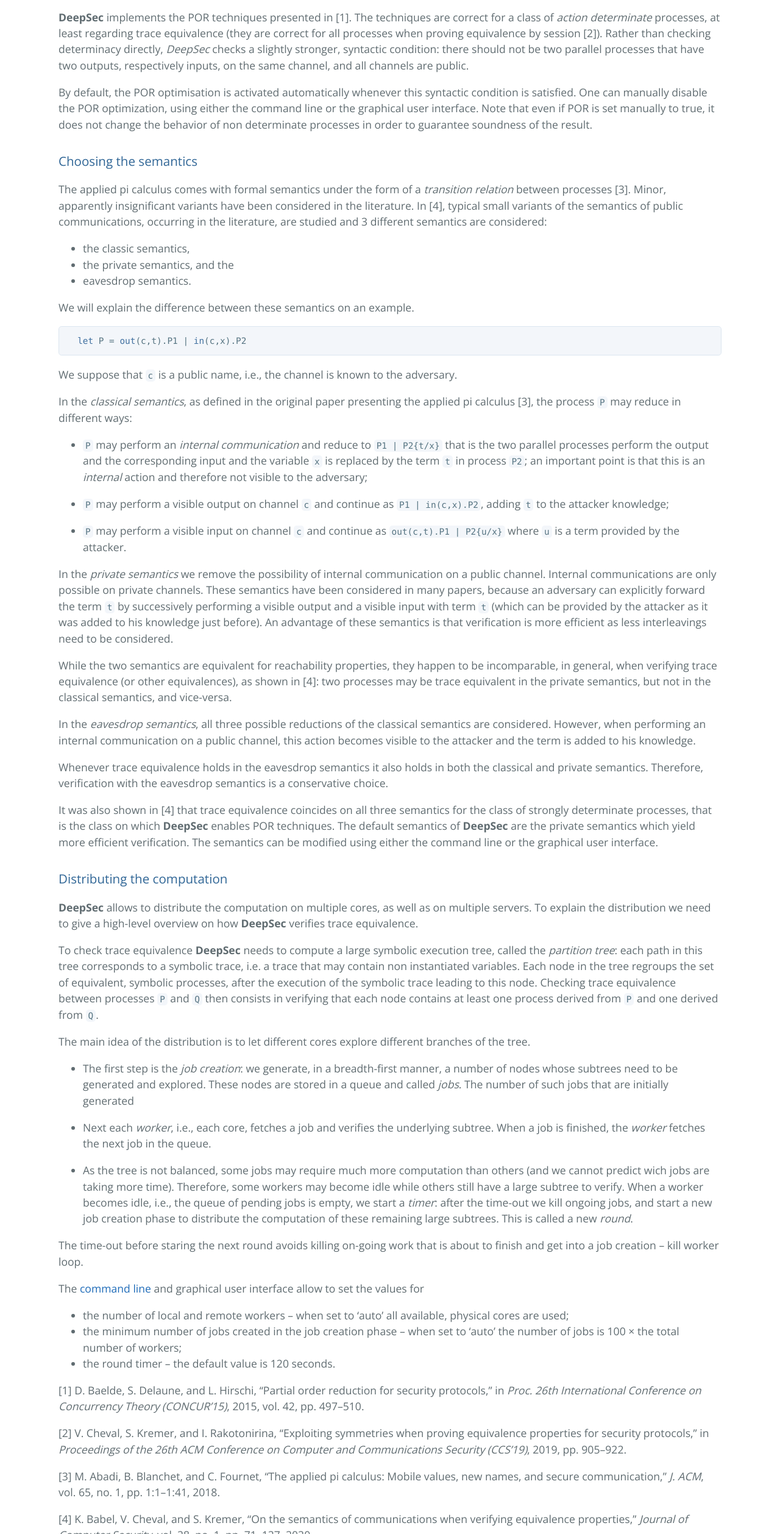
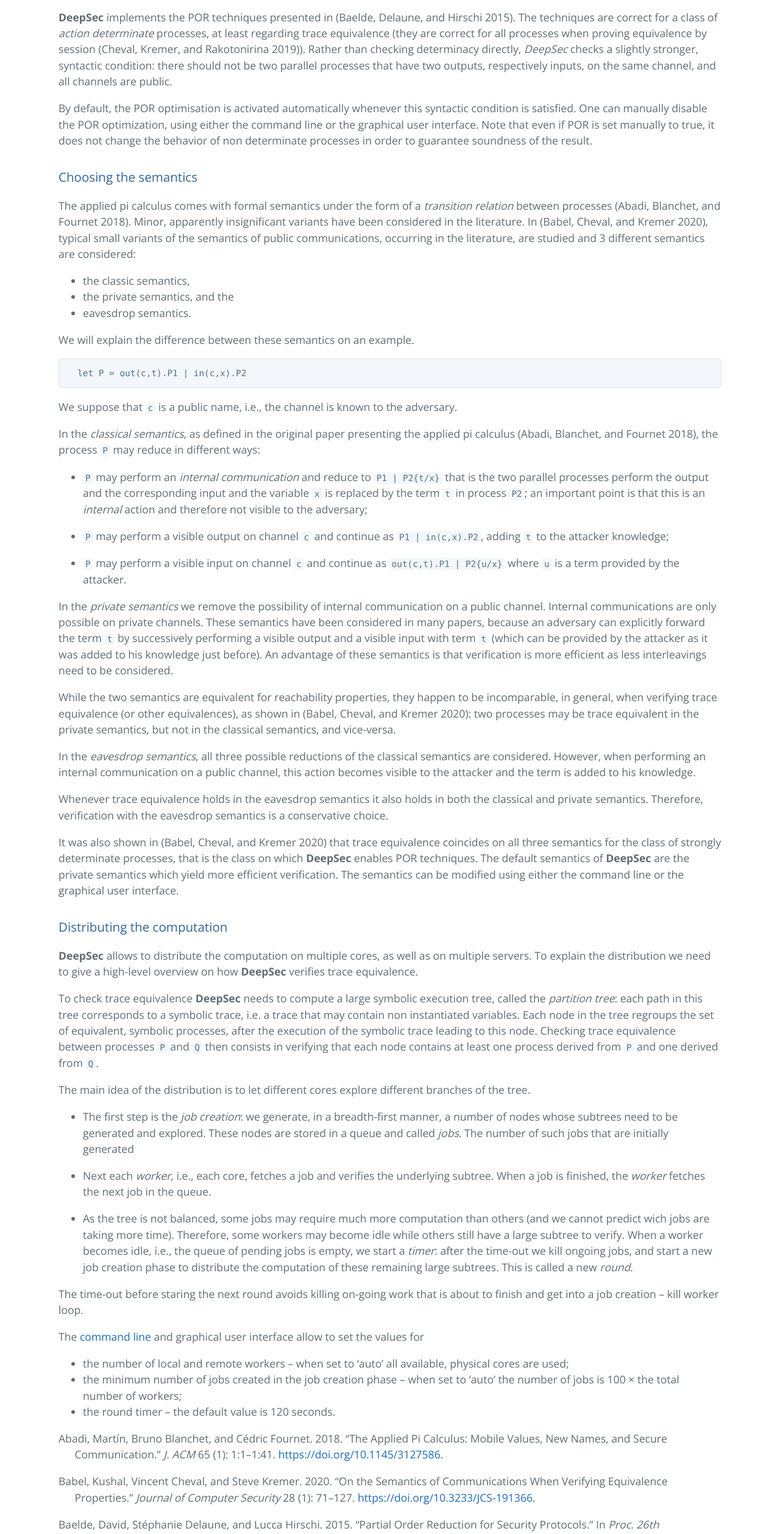
Before and after one commit to DeepSec-prover/manual, a plain HTML site: page html/advanced.html in a window 1280 px wide. Shown: the part 1229-3745 px from the top of the page at 61% size. Drawn offline with nearby package versions, Linux system fonts and the light colour scheme.

Commit message:
small patches

```diff
--- a/html/advanced.html
+++ b/html/advanced.html
@@ -121,10 +121,10 @@
 <p><strong>DeepSec</strong> provides a number of <em>advanced</em> options which require a bit more understanding of the semantics and inner working of <strong>deepsec</strong>. Below we give a slightly more in-depth explanation and pointers to relevant papers.</p>
 <h3 id="por">Partial Order Reductions</h3>
 <p>As explained in the tutorial, Partial Order Reductions (POR) are a technique to battle state explosion. Given that the number of interleavings of parallel processes is exponential, POR techniques try to avoid the need to explore <em>all</em> interleavings. For example, given actions <span class="math inline"><em>a</em>, <em>b</em>, <em>c</em>, <em>d</em></span>, sometimes the interleavings <span class="math inline"><em>a</em><em>b</em><em>c</em><em>d</em></span> and <span class="math inline"><em>a</em><em>c</em><em>b</em><em>d</em></span> may be completely equivalent in the sense that neither of them increases the attacker’s power to distinguish. One may think of this as a <em>partial order</em>: we need to consider all interleavings such that <span class="math inline"><em>a</em></span> &lt; <span class="math inline"><em>b</em>, <em>c</em></span> &lt;<span class="math inline"><em>d</em></span> where &lt; is the precedence relation, but <span class="math inline"><em>b</em></span> and <span class="math inline"><em>c</em></span> are not ordered. POR techniques then only explore one representative of each class of equivalent interleavings.</p>
-<p><strong>DeepSec</strong> implements the POR techniques presented in <span class="citation" data-cites="BDH-concur15">[1]</span>. The techniques are correct for a class of <em>action determinate</em> processes, at least regarding trace equivalence (they are correct for all processes when proving equivalence by session <span class="citation" data-cites="CKR-ccs19">[2]</span>). Rather than checking determinacy directly, <em>DeepSec</em> checks a slightly stronger, syntactic condition: there should not be two parallel processes that have two outputs, respectively inputs, on the same channel, and all channels are public.</p>
+<p><strong>DeepSec</strong> implements the POR techniques presented in <span class="citation" data-cites="BDH-concur15">(Baelde, Delaune, and Hirschi 2015)</span>. The techniques are correct for a class of <em>action determinate</em> processes, at least regarding trace equivalence (they are correct for all processes when proving equivalence by session <span class="citation" data-cites="CKR-ccs19">(Cheval, Kremer, and Rakotonirina 2019)</span>). Rather than checking determinacy directly, <em>DeepSec</em> checks a slightly stronger, syntactic condition: there should not be two parallel processes that have two outputs, respectively inputs, on the same channel, and all channels are public.</p>
 <p>By default, the POR optimisation is activated automatically whenever this syntactic condition is satisfied. One can manually disable the POR optimization, using either the command line or the graphical user interface. Note that even if POR is set manually to true, it does not change the behavior of non determinate processes in order to guarantee soundness of the result.</p>
 <h3 id="semantics">Choosing the semantics</h3>
-<p>The applied pi calculus comes with formal semantics under the form of a <em>transition relation</em> between processes <span class="citation" data-cites="ABF-jacm18">[3]</span>. Minor, apparently insignificant variants have been considered in the literature. In <span class="citation" data-cites="BCK-jcs20">[4]</span>, typical small variants of the semantics of public communications, occurring in the literature, are studied and 3 different semantics are considered:</p>
+<p>The applied pi calculus comes with formal semantics under the form of a <em>transition relation</em> between processes <span class="citation" data-cites="ABF-jacm18">(Abadi, Blanchet, and Fournet 2018)</span>. Minor, apparently insignificant variants have been considered in the literature. In <span class="citation" data-cites="BCK-jcs20">(Babel, Cheval, and Kremer 2020)</span>, typical small variants of the semantics of public communications, occurring in the literature, are studied and 3 different semantics are considered:</p>
 <ul>
 <li>the classic semantics,</li>
 <li>the private semantics, and the</li>
@@ -133,17 +133,17 @@
 <p>We will explain the difference between these semantics on an example.</p>
 <div class="sourceCode" id="cb1"><pre class="sourceCode deepsec"><code class="sourceCode deepsec"><span id="cb1-1"><a href="#cb1-1"></a>  <span class="st">let</span> P = <span class="st">out</span>(c,t).P1 | <span class="st">in</span>(c,x).P2</span></code></pre></div>
 <p>We suppose that <code>c</code> is a public name, i.e., the channel is known to the adversary.</p>
-<p>In the <em>classical semantics</em>, as defined in the original paper presenting the applied pi calculus <span class="citation" data-cites="ABF-jacm18">[3]</span>, the process <code>P</code> may reduce in different ways:</p>
+<p>In the <em>classical semantics</em>, as defined in the original paper presenting the applied pi calculus <span class="citation" data-cites="ABF-jacm18">(Abadi, Blanchet, and Fournet 2018)</span>, the process <code>P</code> may reduce in different ways:</p>
 <ul>
 <li><p><code>P</code> may perform an <em>internal communication</em> and reduce to <code>P1 | P2{t/x}</code> that is the two parallel processes perform the output and the corresponding input and the variable <code>x</code> is replaced by the term <code>t</code> in process <code>P2</code>; an important point is that this is an <em>internal</em> action and therefore not visible to the adversary;</p></li>
 <li><p><code>P</code> may perform a visible output on channel <code>c</code> and continue as <code>P1 | in(c,x).P2</code>, adding <code>t</code> to the attacker knowledge;</p></li>
 <li><p><code>P</code> may perform a visible input on channel <code>c</code> and continue as <code>out(c,t).P1 | P2{u/x}</code> where <code>u</code> is a term provided by the attacker.</p></li>
 </ul>
 <p>In the <em>private semantics</em> we remove the possibility of internal communication on a public channel. Internal communications are only possible on private channels. These semantics have been considered in many papers, because an adversary can explicitly forward the term <code>t</code> by successively performing a visible output and a visible input with term <code>t</code> (which can be provided by the attacker as it was added to his knowledge just before). An advantage of these semantics is that verification is more efficient as less interleavings need to be considered.</p>
-<p>While the two semantics are equivalent for reachability properties, they happen to be incomparable, in general, when verifying trace equivalence (or other equivalences), as shown in <span class="citation" data-cites="BCK-jcs20">[4]</span>: two processes may be trace equivalent in the private semantics, but not in the classical semantics, and vice-versa.</p>
+<p>While the two semantics are equivalent for reachability properties, they happen to be incomparable, in general, when verifying trace equivalence (or other equivalences), as shown in <span class="citation" data-cites="BCK-jcs20">(Babel, Cheval, and Kremer 2020)</span>: two processes may be trace equivalent in the private semantics, but not in the classical semantics, and vice-versa.</p>
 <p>In the <em>eavesdrop semantics</em>, all three possible reductions of the classical semantics are considered. However, when performing an internal communication on a public channel, this action becomes visible to the attacker and the term is added to his knowledge.</p>
 <p>Whenever trace equivalence holds in the eavesdrop semantics it also holds in both the classical and private semantics. Therefore, verification with the eavesdrop semantics is a conservative choice.</p>
-<p>It was also shown in <span class="citation" data-cites="BCK-jcs20">[4]</span> that trace equivalence coincides on all three semantics for the class of strongly determinate processes, that is the class on which <strong>DeepSec</strong> enables POR techniques. The default semantics of <strong>DeepSec</strong> are the private semantics which yield more efficient verification. The semantics can be modified using either the command line or the graphical user interface.</p>
+<p>It was also shown in <span class="citation" data-cites="BCK-jcs20">(Babel, Cheval, and Kremer 2020)</span> that trace equivalence coincides on all three semantics for the class of strongly determinate processes, that is the class on which <strong>DeepSec</strong> enables POR techniques. The default semantics of <strong>DeepSec</strong> are the private semantics which yield more efficient verification. The semantics can be modified using either the command line or the graphical user interface.</p>
 <h3 id="distributed">Distributing the computation</h3>
 <p><strong>DeepSec</strong> allows to distribute the computation on multiple cores, as well as on multiple servers. To explain the distribution we need to give a high-level overview on how <strong>DeepSec</strong> verifies trace equivalence.</p>
 <p>To check trace equivalence <strong>DeepSec</strong> needs to compute a large symbolic execution tree, called the <em>partition tree</em>: each path in this tree corresponds to a symbolic trace, i.e. a trace that may contain non instantiated variables. Each node in the tree regroups the set of equivalent, symbolic processes, after the execution of the symbolic trace leading to this node. Checking trace equivalence between processes <code>P</code> and <code>Q</code> then consists in verifying that each node contains at least one process derived from <code>P</code> and one derived from <code>Q</code>.</p>
@@ -160,18 +160,18 @@
 <li>the minimum number of jobs created in the job creation phase – when set to ‘auto’ the number of jobs is 100 <span class="math inline">×</span> the total number of workers;</li>
 <li>the round timer – the default value is 120 seconds.</li>
 </ul>
-<div id="refs" class="references" role="doc-bibliography">
+<div id="refs" class="references hanging-indent" role="doc-bibliography">
+<div id="ref-ABF-jacm18">
+<p>Abadi, Martín, Bruno Blanchet, and Cédric Fournet. 2018. “The Applied Pi Calculus: Mobile Values, New Names, and Secure Communication.” <em>J. ACM</em> 65 (1): 1:1–1:41. <a href="https://doi.org/10.1145/3127586">https://doi.org/10.1145/3127586</a>.</p>
+</div>
+<div id="ref-BCK-jcs20">
+<p>Babel, Kushal, Vincent Cheval, and Steve Kremer. 2020. “On the Semantics of Communications When Verifying Equivalence Properties.” <em>Journal of Computer Security</em> 28 (1): 71–127. <a href="https://doi.org/10.3233/JCS-191366">https://doi.org/10.3233/JCS-191366</a>.</p>
+</div>
 <div id="ref-BDH-concur15">
-<p>[1] D. Baelde, S. Delaune, and L. Hirschi, “Partial order reduction for security protocols,” in <em>Proc. 26th International Conference on Concurrency Theory (CONCUR’15)</em>, 2015, vol. 42, pp. 497–510.</p>
+<p>Baelde, David, Stéphanie Delaune, and Lucca Hirschi. 2015. “Partial Order Reduction for Security Protocols.” In <em>Proc. 26th International Conference on Concurrency Theory (CONCUR’15)</em>, 42:497–510. Leibniz International Proceedings in Informatics. Leibniz-Zentrum für Informatik. <a href="https://doi.org/10.4230/LIPIcs.CONCUR.2015.497">https://doi.org/10.4230/LIPIcs.CONCUR.2015.497</a>.</p>
 </div>
 <div id="ref-CKR-ccs19">
-<p>[2] V. Cheval, S. Kremer, and I. Rakotonirina, “Exploiting symmetries when proving equivalence properties for security protocols,” in <em>Proceedings of the 26th ACM Conference on Computer and Communications Security (CCS’19)</em>, 2019, pp. 905–922.</p>
-</div>
-<div id="ref-ABF-jacm18">
-<p>[3] M. Abadi, B. Blanchet, and C. Fournet, “The applied pi calculus: Mobile values, new names, and secure communication,” <em>J. ACM</em>, vol. 65, no. 1, pp. 1:1–1:41, 2018.</p>
-</div>
-<div id="ref-BCK-jcs20">
-<p>[4] K. Babel, V. Cheval, and S. Kremer, “On the semantics of communications when verifying equivalence properties,” <em>Journal of Computer Security</em>, vol. 28, no. 1, pp. 71–127, 2020.</p>
+<p>Cheval, Vincent, Steve Kremer, and Itsaka Rakotonirina. 2019. “Exploiting Symmetries When Proving Equivalence Properties for Security Protocols.” In <em>Proceedings of the 26th ACM Conference on Computer and Communications Security (CCS’19)</em>, 905–22. London, UK: ACM. <a href="https://doi.org/10.1145/3319535.3354260">https://doi.org/10.1145/3319535.3354260</a>.</p>
 </div>
 </div>
 
```
Also changed, not shown: html/command.html (+1 -1 lines), html/gui.html (+1 -1 lines), html/tutorial.html (+9 -9 lines), 5 other files.
